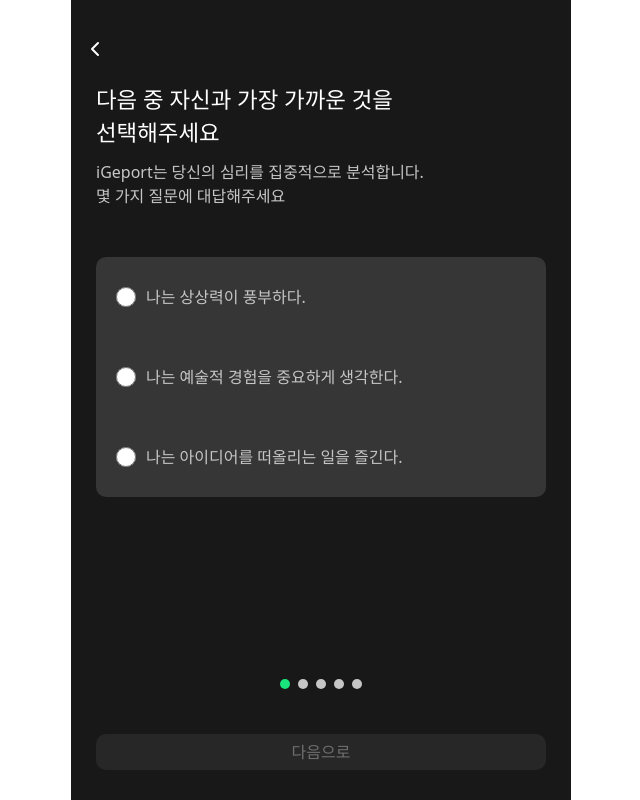
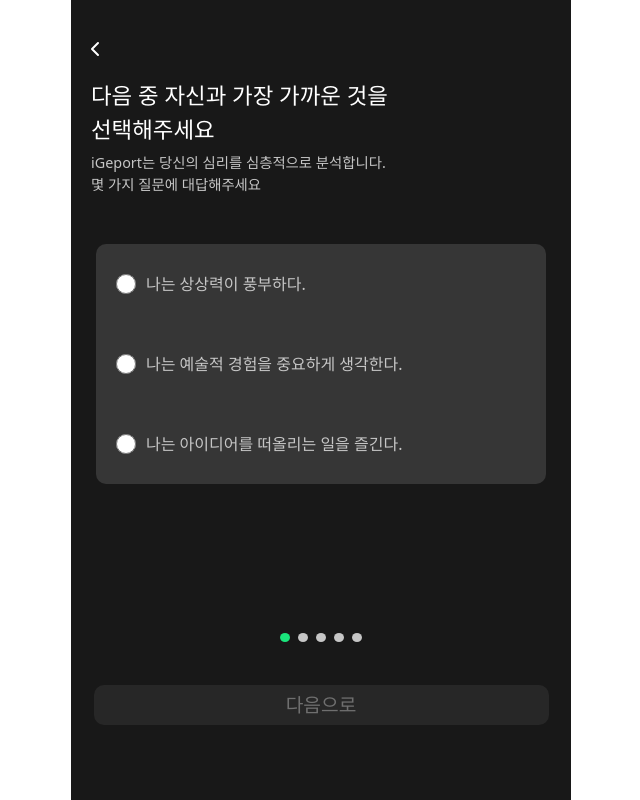
Before and after one commit to GO-GlobalOptimum/Geport-MVP-FE, a Next.js app: page /igeport in a window 1280 px wide. Both pictures are taken after a click on the element "다음으로". Shown: the whole page, without its empty margins (319-959 px from the left). Built offline with nearby package versions, Linux system fonts and the light colour scheme.

Commit message:
fix : feature/igeport/link & feature/igeport

```diff
--- a/src/app/igeport/link/page.js
+++ b/src/app/igeport/link/page.js
@@ -5,7 +5,7 @@ import { useRouter } from 'next/navigation';
 const Question = (props) => {
     return (
         <div style={{borderStyle: "round",
-            margin: "3%", width: "94%", height : "12%", borderRadius: "10px", display: "flex", }}>
+            margin: "4.5%", width: "91%", height : "12%", borderRadius: "10px", display: "flex", }}>
             <input
                 style={{backgroundColor: "#363636", width: "100%", height: "100%", borderRadius: "10px", fontSize:"1.0rem", padding:"10px"}}
                 placeholder = "이곳에 블로그 링크를 첨부해주세요" value={props.question.content}
@@ -85,11 +85,11 @@ export default function iGeportLink(){
                 }
             </div>
             <div style={{
-                width: "96%",
+                width: "91%",
                 height: "7%",
                 backgroundColor: green && isValidCount ? "#1AE57C" : "#363636",
                 borderRadius: "10px",
-                margin: "2%",
+                margin: "4.5%",
                 marginBottom: "15%",
                 color: green && isValidCount ? "black" : "#C6C6C6",
                 display: "flex",
--- a/src/app/igeport/page.js
+++ b/src/app/igeport/page.js
@@ -89,7 +89,7 @@ export default function iGeport(){
                         <span
                             key={index}
                             style={{
-                                height: '10px',
+                                height: '9px',
                                 width: '10px',
                                 backgroundColor: paging === index + 1 ? '#1AE57C' : '#C6C6C6',
                                 borderRadius: '50%',
@@ -101,18 +101,19 @@ export default function iGeport(){
             }
 
             <div style={{
-                width: "90%",
-                height: "50px",
+                width: "91%",
+                height: "7.5%",
                 backgroundColor: isVaild ? "#1AE57C" : "#363636",
                 borderRadius: "10px",
-                margin: "5%",
-                marginBottom: "6%",
+                margin: "4.5%",
+                marginBottom: "15%",
                 color: isVaild ? "black" : "#C6C6C6",
                 display: "flex",
                 alignItems: "center",
                 justifyContent: "center",
                 pointerEvents: isVaild ? "auto" : "none",
-                opacity: isVaild ? 1 : 0.5
+                opacity: isVaild ? 1 : 0.5,
+                fontSize:"1.2em"
             }}
                  onClick={() => {
                      if (paging > 4) {
@@ -181,20 +182,20 @@ export function First({answer, page, update}){
             height: '100vh'
         }}>
             <div style={{width: "100%", height: "10%", fontSize: "1.4em",
-                marginBottom: "20px" , paddingLeft: "5%", paddingRight: "5%"}}>
+                marginBottom: "20px" , paddingLeft: "4%", paddingRight: "4%"}}>
                 다음 중 자신과 가장 가까운 것을 <br/>선택해주세요
             </div>
             <div style={{
                 width: "96%",
                 height: "12.5%",
-                fontSize: "1.0em",
+                fontSize: "0.9rem",
                 marginBottom: "5%",
                 color: "#C6C6C6",
-                paddingLeft: "5%",
-                paddingRight: "5%",
-                paddingBottom:"5%"
+                paddingLeft: "4%",
+                paddingRight: "4%",
+                paddingBottom:"4%"
             }}>
-                iGeport는 당신의 심리를 집중적으로 분석합니다.<br/>
+                iGeport는 당신의 심리를 심층적으로 분석합니다.<br/>
                 몇 가지 질문에 대답해주세요<br/>
             </div>
             <div style={{
@@ -398,8 +399,9 @@ export function Fifth({answer, page, update}){
             </div>
             <div style={{
                 justifyContent: "center",
-                width: "90%",
-                marginLeft: "5%",
+                width: "91%",
+                marginLeft: "4.5%",
+            //    margin: "4.5%",
                 height: `${radioGroupHeight}px`, // 여기에서 컨테이너의 높이를 조절합니다.
                 backgroundColor: "#363636",
                 color: "#C6C6C6",
```
